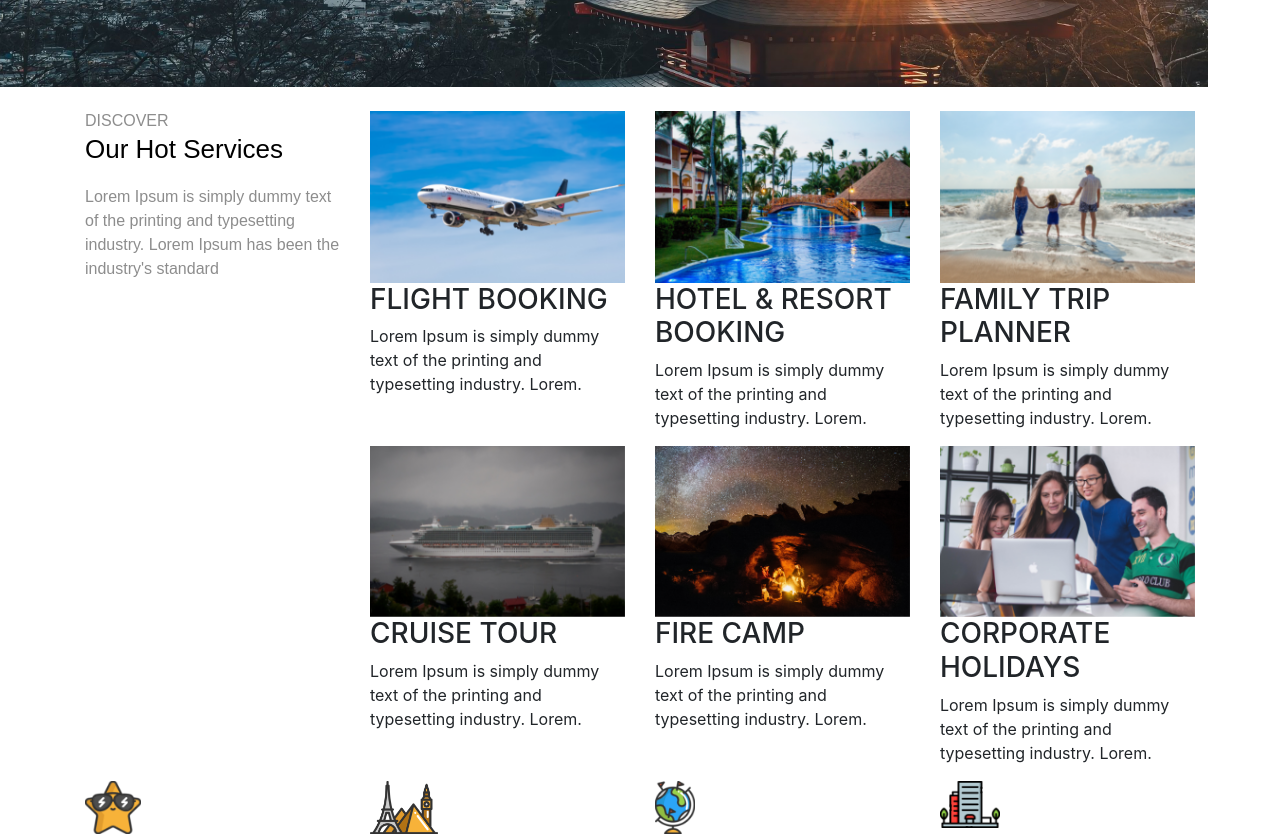
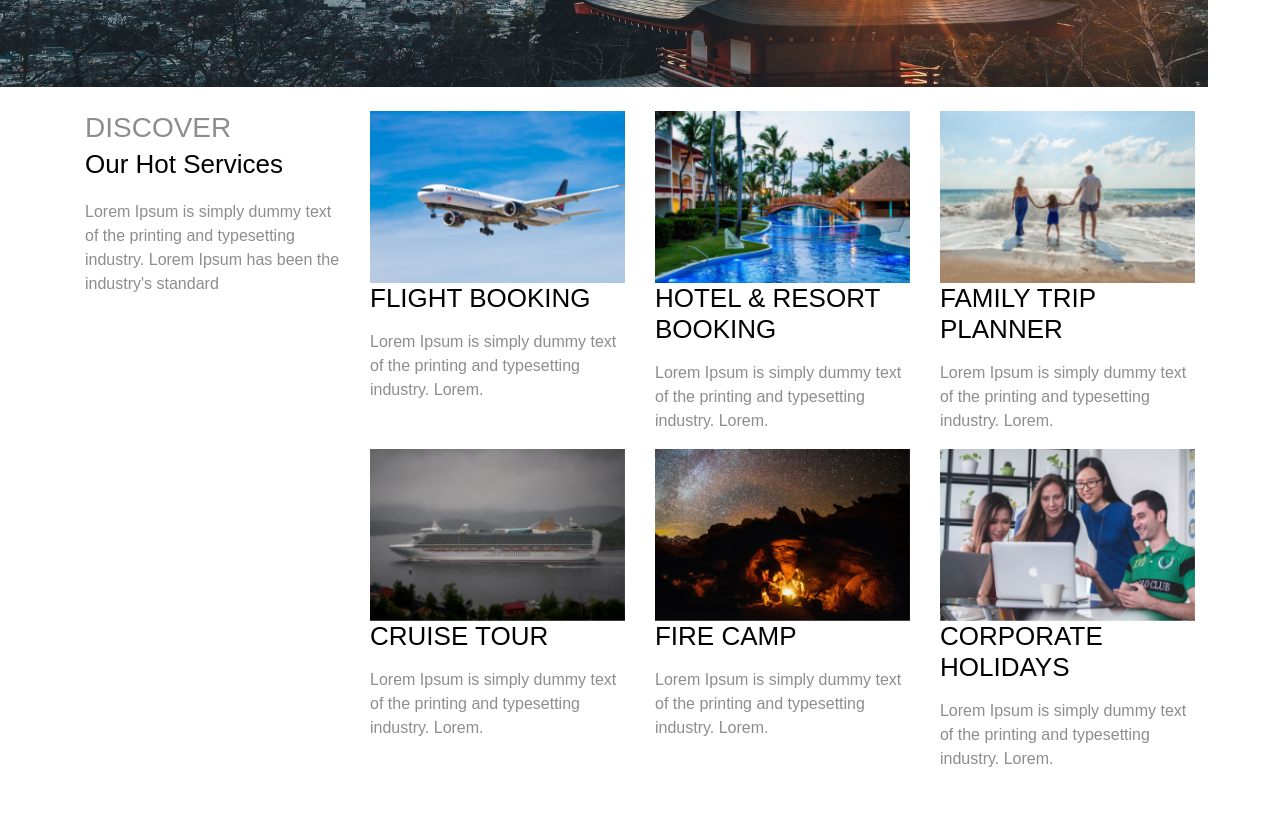
Before and after one commit to Kami-969/GeoLab-HTML-CSS-Project, a plain HTML site: page index.html in a window 1280 px wide. Shown: the part 343-1177 px from the top of the page. After the commit the page ends 1130 px from the top, so only its background shows below. Drawn offline with nearby package versions, Linux system fonts and the light colour scheme.

Commit message:
fix v.2 font responisve

```diff
--- a/Fonts/stylesheet.css
+++ /dev/null
@@ -1,10 +0,0 @@
-@font-face {
-    font-family: 'Raleway';
-    src: url('Raleway-Medium.eot');
-    src: url('Raleway-Medium.eot?#iefix') format('embedded-opentype'),
-        url('Raleway-Medium.woff2') format('woff2'),
-        url('Raleway-Medium.woff') format('woff'),
-        url('Raleway-Medium.svg#Raleway-Medium') format('svg');
-    font-weight: 500;
-    font-style: normal;
-}
--- /dev/null
+++ b/css/Responisve.css
@@ -0,0 +1,63 @@
+
+/*             Responsive           */
+@media only screen and (max-width: 1175px) {
+  .carousel-caption p{
+    font-size: 18px;
+  }
+
+
+  .carousel-caption h5{
+    font-size: 60px;
+  }
+}
+@media only screen and (max-width: 1140px) {
+  .carousel-caption p{
+    font-size: 15px;
+  }
+
+  .carousel-caption h5{
+    font-size: 60px;
+  }
+}
+
+@media only screen and (max-width: 960px) {
+  .carousel-caption p{
+    font-size: 15px;
+  }
+
+  .carousel-caption h5{
+    font-size: 40px;
+  }
+}
+
+@media only screen and (max-width: 720px) {
+  .carousel-caption p{
+    font-size: 10px;
+  }
+
+  .carousel-caption h5{
+    font-size: 30px;
+  }
+}
+
+@media only screen and (max-width: 540px) {
+  .carousel-caption p{
+    font-size: 7px;
+  }
+
+  .carousel-caption h5{
+    font-size: 25px;
+  }
+}
+
+@media only screen and (max-width: 375px) {
+  .carousel-caption p{
+    font-size: 5px;
+  }
+
+  .carousel-caption h5{
+    font-size: 15px;
+  }
+
+}
+/*             /Responsive           */
--- /dev/null
+++ b/css/font.css
@@ -0,0 +1,48 @@
+/*              Fonts            */
+@font-face {
+  font-family: 'Raleway';
+  src: url('../Fonts/Raleway-SemiBold.eot');
+  src: url('../Fonts/Raleway-SemiBold.eot?#iefix') format('embedded-opentype'),
+      url('../Fonts/Raleway-SemiBold.woff2') format('woff2'),
+      url('../Fonts/Raleway-SemiBold.woff') format('woff'),
+      url('../Fonts/Raleway-SemiBold.svg#Raleway-SemiBold') format('svg');
+  font-weight: 600;
+  font-style: normal;
+}
+
+@font-face {
+  font-family: 'Raleway';
+  src: url('../Fonts/Raleway-Medium.eot');
+  src: url('../Fonts/Raleway-Medium.eot?#iefix') format('embedded-opentype'),
+      url('../Fonts/Raleway-Medium.woff2') format('woff2'),
+      url('../Fonts/Raleway-Medium.woff') format('woff'),
+      url('../Fonts/Raleway-Medium.svg#Raleway-Medium') format('svg');
+  font-weight: 500;
+  font-style: normal;
+}
+
+.Ralewaysemiboldfont{
+  font-family: 'Raleway semibold', sans-serif;
+}
+.Ralewaysemiregularfont{
+  font-family: 'Raleway regular', sans-serif;
+}
+/*              /Fonts            */
+/*              /Fonts            */
+.discover{
+  font-family: 'Raleway semibold', sans-serif;
+  color:#8D8D8D ;
+  margin-bottom: 0;
+}
+.service{
+  font-size: 26px;
+  font-family: 'Raleway semibold', sans-serif;
+  color:black;
+}
+.rolern{
+  font-family: 'Raleway medium', sans-serif;
+  color:#8D8D8D;
+  margin-top:16px;
+}
+
+/*              /Fonts            */
--- a/css/style.css
+++ b/css/style.css
@@ -1,32 +1,3 @@
-/*              Fonts            */
-@font-face {
-  font-family: 'Raleway';
-  src: url('../Fonts/Raleway-SemiBold.eot');
-  src: url('../Fonts/Raleway-SemiBold.eot?#iefix') format('embedded-opentype'),
-      url('../Fonts/Raleway-SemiBold.woff2') format('woff2'),
-      url('../Fonts/Raleway-SemiBold.woff') format('woff'),
-      url('../Fonts/Raleway-SemiBold.svg#Raleway-SemiBold') format('svg');
-  font-weight: 600;
-  font-style: normal;
-}
-@font-face {
-  font-family: 'Raleway';
-  src: url('Raleway-Medium.eot');
-  src: url('Raleway-Medium.eot?#iefix') format('embedded-opentype'),
-      url('Raleway-Medium.woff2') format('woff2'),
-      url('Raleway-Medium.woff') format('woff'),
-      url('Raleway-Medium.svg#Raleway-Medium') format('svg');
-  font-weight: 500;
-  font-style: normal;
-}
-
-.Ralewaysemiboldfont{
-  font-family: 'Raleway semibold', sans-serif;
-}
-.Ralewaysemiregularfont{
-  font-family: 'Raleway regular', sans-serif;
-}
-/*              /Fonts            */
 
 /*             Carousel           */
 .carousel-control-prev-icon{
@@ -49,9 +20,6 @@
   font-size: 18;
   font-family: 'Raleway semibold', sans-serif;
 }
-/*             /Carousel           */
-
-
 .carousel-item {
   position: relative;
   display: none;
@@ -74,14 +42,11 @@
   text-align: center;
   margin-bottom: 0px;
 }
-
-
-/*             /Carousel           */
-/*             Header navbar           */
 .carousel-wrapper{
   margin-top: 70px;
 }
-
+/*             /Carousel           */
+/*             Header navbar           */
 .header-wrapper{
   position:fixed;
   top:0px;
@@ -94,92 +59,5 @@
 }
 /*            /Header navbar           */
 
-.Service-Wrapper{
-  margin-top: 50px;
-}
 /*            Video With Image Background           */
 /*            /Video With Image Background           */
-
-/*             Responsive           */
-@media only screen and (max-width: 1175px) {
-  .carousel-caption p{
-    font-size: 18px;
-  }
-
-
-  .carousel-caption h5{
-    font-size: 60px;
-  }
-}
-@media only screen and (max-width: 1140px) {
-  .carousel-caption p{
-    font-size: 15px;
-  }
-
-  .carousel-caption h5{
-    font-size: 60px;
-  }
-}
-
-@media only screen and (max-width: 960px) {
-  .carousel-caption p{
-    font-size: 15px;
-  }
-
-  .carousel-caption h5{
-    font-size: 40px;
-  }
-}
-
-@media only screen and (max-width: 720px) {
-  .carousel-caption p{
-    font-size: 10px;
-  }
-
-  .carousel-caption h5{
-    font-size: 30px;
-  }
-}
-
-@media only screen and (max-width: 540px) {
-  .carousel-caption p{
-    font-size: 7px;
-  }
-
-  .carousel-caption h5{
-    font-size: 25px;
-  }
-}
-
-@media only screen and (max-width: 375px) {
-  .carousel-caption p{
-    font-size: 5px;
-  }
-
-  .carousel-caption h5{
-    font-size: 15px;
-  }
-
-}
-/*             /Responsive           */
-/*              /Fonts            */
-.discover{
-    font-size: 16px;
-    font-family: 'Raleway semibold', sans-serif;
-    color:#8D8D8D ;
-    margin-bottom: 0;
-}
-.service{
-    font-size: 26px;
-    font-family: 'Raleway semibold', sans-serif;
-    color:black;
-}
-.rolern{
-    font-size: 16px;
-    font-family: 'Raleway medium', sans-serif;
-    color:#8D8D8D;
-    margin-top:16px;
-}
-
-/*              /Fonts            */
-/*            /Responsive           */
--- a/index.html
+++ b/index.html
@@ -10,6 +10,8 @@
   <!--              /BootStrap 4 CSS                 -->
   <!--              Custom CSS                 -->
   <link rel="stylesheet" href="css/style.css">
+  <link rel="stylesheet" href="css/font.css">
+  <link rel="stylesheet" href="css/Responisve.css">
   <!--              /Custom CSS                 -->
   <title>Tourism-Landing Page</title>
 </head>
@@ -49,7 +51,7 @@
         <div class="carousel-inner ">
           <div class="carousel-item active">
             <img src="image/ing3.jpg" class="d-block w-100" alt="CarouselPhoto">
-            <div class="carousel-caption d-none d-md-block d-flex flex-column">
+            <div class="carousel-caption d-none d-md-block d-flex flex-column ">
               <h5>Discover Japane</h5>
               <p>TRAVEL WITH UNIQUE EXPERIENCE</p>
           </div>
@@ -88,43 +90,43 @@
     <div class="container">
     <div class="row mt-4">
       <div class="col-12 col-sm-8 col-lg-3 col-xl-3 col-md-3">
-          <h3 class="discover">DISCOVER</h3>
+          <h3 class="discover ">DISCOVER</h3>
           <p class="service">Our Hot Services</p>
           <p class="rolern">Lorem Ipsum is simply dummy text of the printing and typesetting industry. Lorem Ipsum has been the industry's standard</p>
       </div>
       <div class="col-12 col-sm-12 col-lg-9 col-xl-9 col-md-9">
           <div class="row">
-                    <div class="col-10 col-sm-4 col-lg-9 col-xl-4 col-md-4">
-                    <img class="w-100" src="/image/photo1.png" alt="picture">
-                          <h3>FLIGHT BOOKING</h3>
-                          <p>Lorem Ipsum is simply dummy text of the printing and typesetting industry. Lorem.</p>
+                    <div class="col-10 col-sm-4 col-lg-4 col-xl-4 col-md-4">
+                    <img class="w-100" src="image/photo1.png" alt="picture">
+                          <h3 class="service">FLIGHT BOOKING</h3>
+                          <p class="rolern">Lorem Ipsum is simply dummy text of the printing and typesetting industry. Lorem.</p>
                       </div>
-              <div class="col-10 col-sm-4 col-lg-9 col-xl-4 col-md-4">
-                  <img class="w-100" src="/image/photo2.png" alt="">
-                  <h3>HOTEL & RESORT BOOKING</h3>
-                   <p>Lorem Ipsum is simply dummy text of the printing and typesetting industry. Lorem.</p>
+              <div class="col-10 col-sm-4 col-lg-4 col-xl-4 col-md-4">
+                  <img class="w-100" src="image/photo2.png" alt="">
+                  <h3 class="service">HOTEL & RESORT BOOKING</h3>
+                   <p class="rolern">Lorem Ipsum is simply dummy text of the printing and typesetting industry. Lorem.</p>
               </div>
-              <div class="col-10 col-sm-4 col-lg-9 col-xl-4 col-md-4">
-                  <img class="w-100" src="/image/photo3.png" alt="picture">
-                  <h3>FAMILY TRIP PLANNER</h3>
-                   <p>Lorem Ipsum is simply dummy text of the printing and typesetting industry. Lorem.</p>
+              <div class="col-10 col-sm-4 col-lg-4 col-xl-4 col-md-4">
+                  <img class="w-100" src="image/photo3.png" alt="picture">
+                  <h3 class="service">FAMILY TRIP PLANNER</h3>
+                   <p class="rolern">Lorem Ipsum is simply dummy text of the printing and typesetting industry. Lorem.</p>
               </div>
           </div>
           <div class="row">
-              <div class="col-10 col-sm-4 col-lg-9 col-xl-4 col-md-4">
-                  <img class="w-100" src="/image/photo4.png" alt="picture">
-                  <h3>CRUISE TOUR</h3>
-                   <p>Lorem Ipsum is simply dummy text of the printing and typesetting industry. Lorem.</p>
+              <div class="col-10 col-sm-4 col-lg-4 col-xl-4 col-md-4">
+                  <img class="w-100" src="image/photo4.png" alt="picture">
+                  <h3 class="service">CRUISE TOUR</h3>
+                   <p class="rolern">Lorem Ipsum is simply dummy text of the printing and typesetting industry. Lorem.</p>
               </div>
-              <div class="col-10 col-sm-4 col-lg-9 col-xl-4 col-md-4">
-                  <img class="w-100" src="/image/photo5.png" alt="picture">
-                  <h3>FIRE CAMP</h3>
-                   <p>Lorem Ipsum is simply dummy text of the printing and typesetting industry. Lorem.</p>
+              <div class="col-10 col-sm-4 col-lg-4 col-xl-4 col-md-4">
+                  <img class="w-100" src="image/photo5.png" alt="picture">
+                  <h3 class="service">FIRE CAMP</h3>
+                   <p class="rolern">Lorem Ipsum is simply dummy text of the printing and typesetting industry. Lorem.</p>
               </div>
-              <div class="col-10 col-sm-4 col-lg-9 col-xl-4 col-md-4">
-                  <img class="w-100" src="/image/photo6.png" alt="picture">
-                  <h3>CORPORATE HOLIDAYS</h3>
-                   <p>Lorem Ipsum is simply dummy text of the printing and typesetting industry. Lorem.</p>
+              <div class="col-10 col-sm-4 col-lg-4 col-xl-4 col-md-4">
+                  <img class="w-100" src="image/photo6.png" alt="picture">
+                  <h3 class="service">CORPORATE HOLIDAYS</h3>
+                   <p class="rolern">Lorem Ipsum is simply dummy text of the printing and typesetting industry. Lorem.</p>
               </div>
           </div>
       </div>
@@ -139,7 +141,8 @@
   <!--     /Video With Image Background      -->
   <!--         statistic          -->
   <section>
-    <div class="stsc">
+    <!--
+       <div class="stsc">
       <div class="container">
         <div class="row">
           <div class="col-12">
@@ -165,7 +168,7 @@
         </div>
       </div>
     </div>
-
+     -->
   </section>
   <!--         /statistic          -->
   <!--         Popular Tour Package          -->
```
